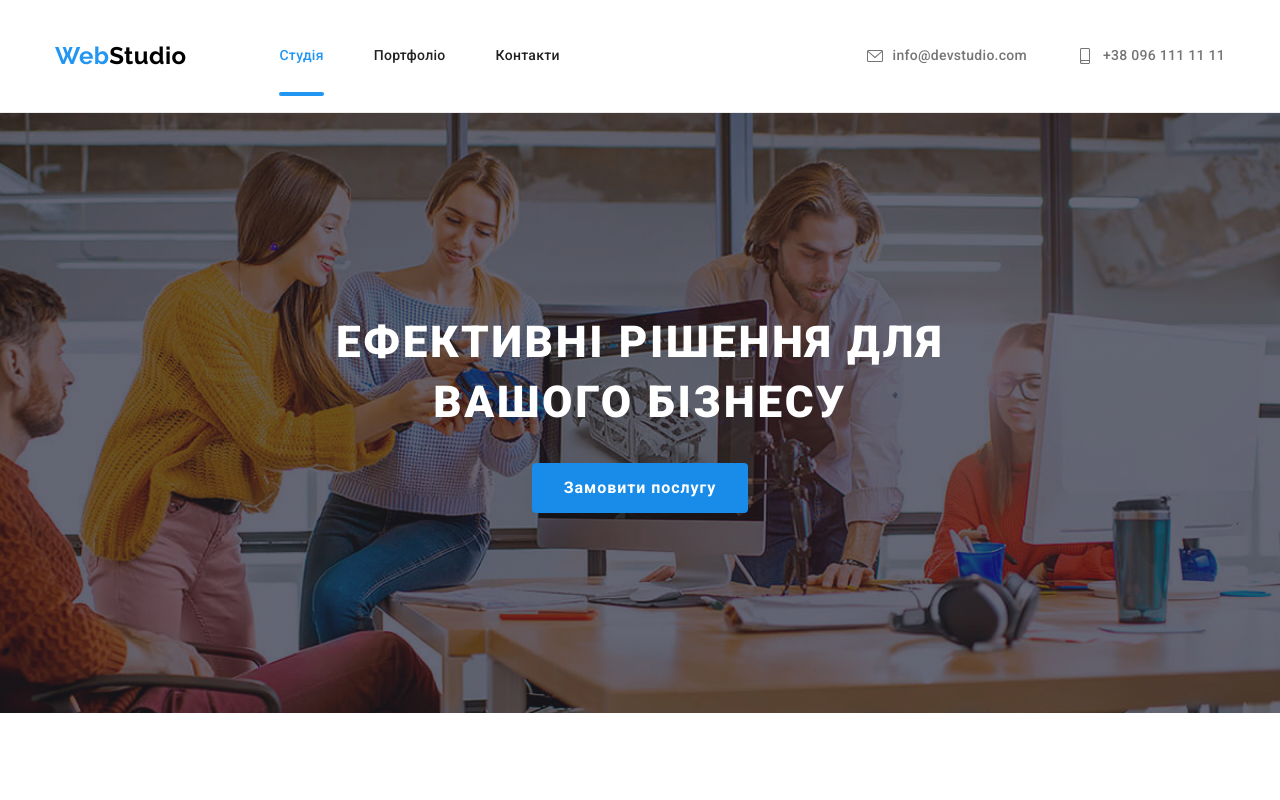
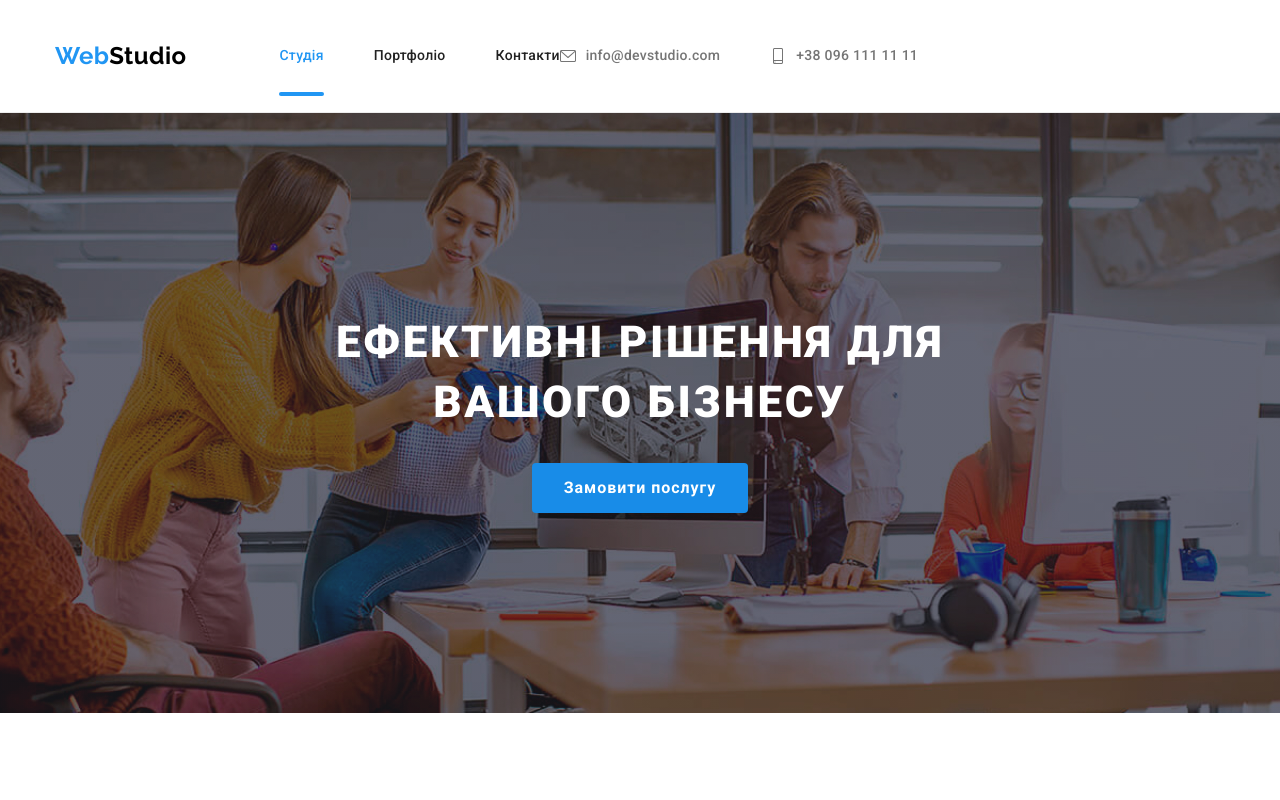
Before and after one commit to olegbezpalko74/goit-markup-hw-08, a plain HTML site: page index.html in a window 1280 px wide. Shown: the top 800 px of the page. Drawn offline with nearby package versions, Linux system fonts and the light colour scheme.

Commit message:
світло.......

```diff
--- a/sass/components/_header.scss
+++ b/sass/components/_header.scss
@@ -96,12 +96,19 @@ header .container {
 }
 
 .auth-nav {
-     display: none;
+    @media screen and (max-width: 767px) {
+        display: none;
+        }
 
-     @media screen and (min-width: 1200px) {
+    @media screen and (min-width:768px) {
         display: flex;
-         margin-left: auto;
-     }
+        flex-direction: column;
+        gap: 10px;
+        }
+        @media screen and (min-width:1200px) {
+        flex-direction: row;
+        gap: inherit;
+        }
 
 }
 .auth-nav .item + .item {
```
Also changed, not shown: css/main.css, css/main.min.css, 2 other files.
